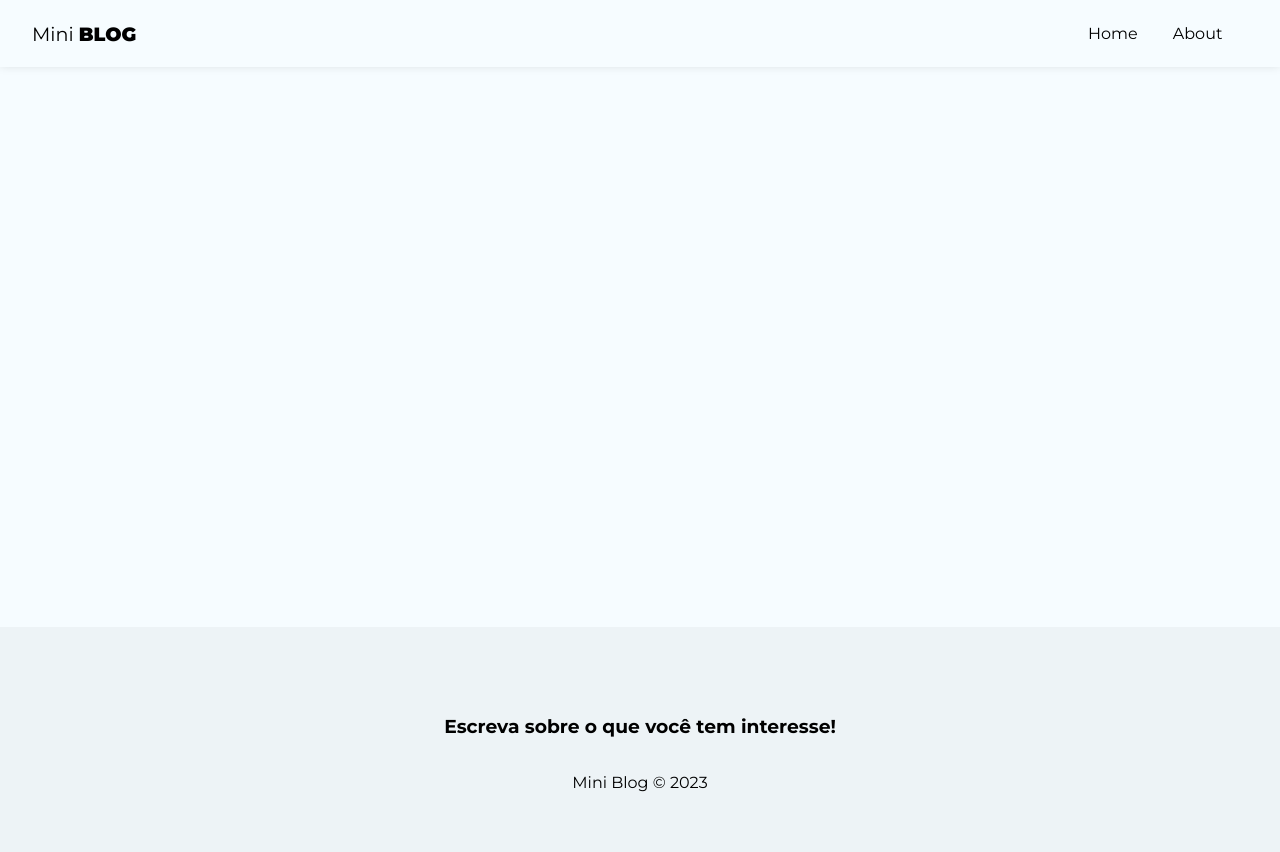
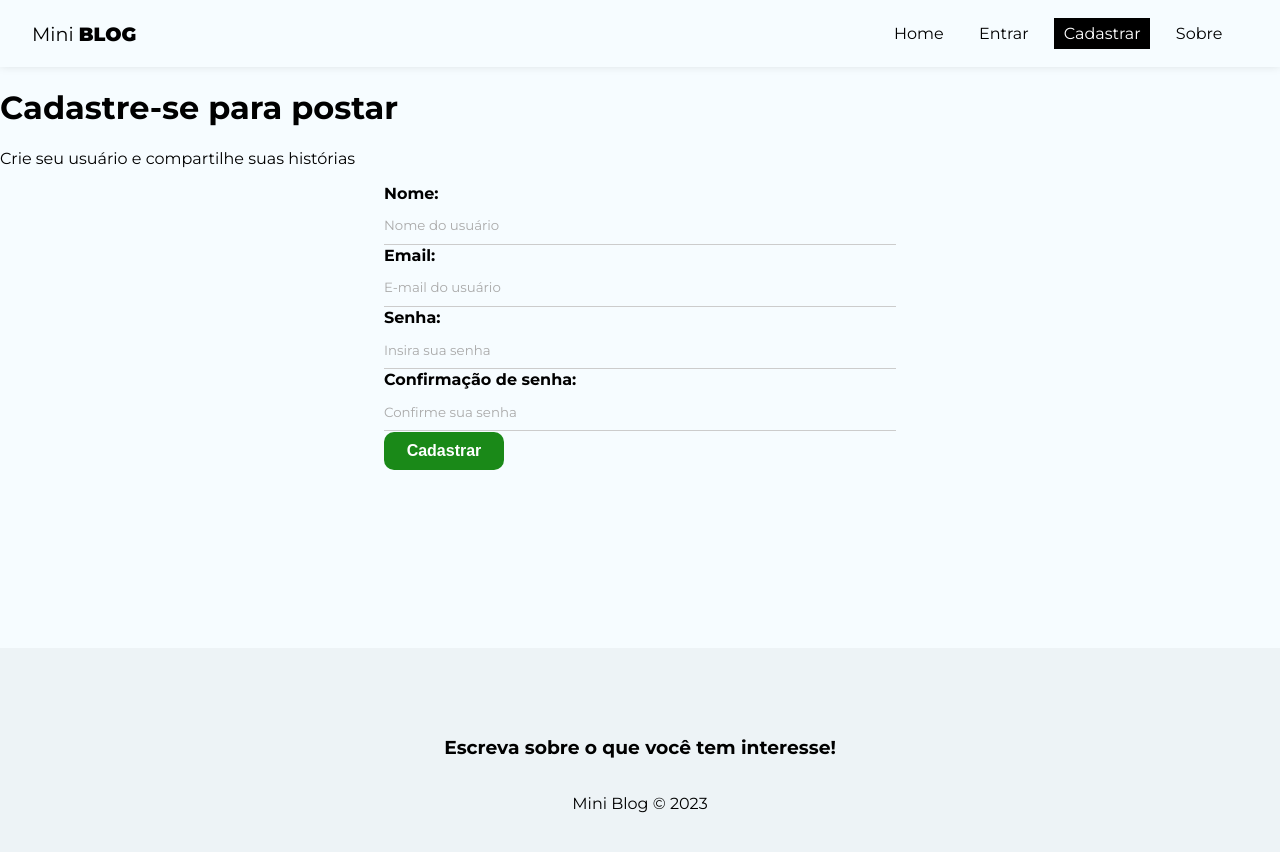
Before and after one commit to gabrielsmm/mini-blog, a React (Create React App) app: page /register in a window 1280 px wide. Shown: the top 852 px of the page. Built offline with nearby package versions, Linux system fonts and the light colour scheme.

Commit message:
Criando e estilizando formulário

```diff
--- a/src/App.js
+++ b/src/App.js
@@ -5,6 +5,8 @@
 import About from './pages/About/About';
 import Navbar from './components/Navbar';
 import Footer from './components/Footer';
+import Login from './pages/Login/Login';
+import Register from './pages/Register/Register';
 
 function App() {
   return (
@@ -15,6 +17,8 @@
           <Routes>
             <Route path="/" element={<Home />} />
             <Route path="/about" element={<About />} />
+            <Route path="/login" element={<Login />} />
+            <Route path="/register" element={<Register />} />
           </Routes>
         </div>
         <Footer />
--- a/src/components/Navbar.js
+++ b/src/components/Navbar.js
@@ -15,8 +15,18 @@
                     </NavLink>
                 </li>
                 <li>
+                    <NavLink to="/login" className={({isActive}) => (isActive ? styles.active : '')}>
+                        Entrar
+                    </NavLink>
+                </li>
+                <li>
+                    <NavLink to="/register" className={({isActive}) => (isActive ? styles.active : '')}>
+                        Cadastrar
+                    </NavLink>
+                </li>
+                <li>
                     <NavLink to="/about" className={({isActive}) => (isActive ? styles.active : '')}>
-                        About
+                        Sobre
                     </NavLink>
                 </li>
             </ul>
--- a/src/index.css
+++ b/src/index.css
@@ -8,6 +8,7 @@
 input::placeholder,
 textarea::placeholder {
     font-family: "Montserrat", sans-serif;
+    color: #aaa;
 }
 
 input:focus,
@@ -32,3 +33,80 @@
 nav button:hover {
     color: #bbb;
 }
+
+/* Formulários */
+form {
+    width: 40%;
+    margin: 0 auto;
+}
+
+label {
+    display: flex;
+    flex-direction: column;
+    margin-bottom: 1px;
+}
+
+label span {
+    margin-bottom: .3em;
+    font-weight: bold;
+    text-align: left;
+}
+
+input, textarea {
+    box-sizing: border-box;
+    border: none;
+    border-bottom: 1px solid #ccc;
+    padding: .8em 0;
+    background-color: transparent;
+}
+
+.btn {
+    background-color: #1a8918;
+    color: #fff;
+    text-align: center;
+    cursor: pointer;
+    border-radius: 10px;
+    width: 120px;
+    font-weight: bold;
+    border: none;
+    padding: 10px 15px;
+    font-size: 1em;
+}
+
+.btn.btn-dark {
+    background-color: #000;
+    border-radius: 0;
+}
+
+.btn.btn-outline {
+    background-color: transparent;
+    border-radius: 0;
+    color: #000;
+    border: 1px solid #000;
+    padding: 7px 30px;
+}
+
+.btn:hover {
+    background-color: #0f730c;
+    color: #fff;
+}
+
+.btn.btn-outline:hover {
+    background-color: #000;
+}
+
+.btn.btn-danger:hover {
+    background-color: #dc3545;
+}
+
+button[disabled] {
+    background-color: #aaa;
+}
+
+.container .error {
+    color: #721c24;
+    background-color: #f8d7da;
+    border: 1px solid #f5c6cb;
+    padding: 5px;
+    border-radius: 5px;
+}
--- /dev/null
+++ b/src/pages/Login/Login.js
@@ -0,0 +1,11 @@
+import styles from "./Login.module.css";
+
+const Login = () => {
+  return (
+    <div>
+        <h2>Login</h2>
+    </div>
+  );
+};
+
+export default Login;
--- /dev/null
+++ b/src/pages/Register/Register.js
@@ -0,0 +1,31 @@
+import styles from "./Register.module.css";
+
+const Register = () => {
+  return (
+    <div>
+        <h1>Cadastre-se para postar</h1>
+        <p>Crie seu usuário e compartilhe suas histórias</p>
+        <form>
+          <label>
+            <span>Nome:</span>
+            <input type="text" name="displayName" placeholder="Nome do usuário" required />
+          </label>
+          <label>
+            <span>Email:</span>
+            <input type="email" name="email" placeholder="E-mail do usuário" required />
+          </label>
+          <label>
+            <span>Senha:</span>
+            <input type="password" name="password" placeholder="Insira sua senha" required />
+          </label>
+          <label>
+            <span>Confirmação de senha:</span>
+            <input type="password" name="confirmPassword" placeholder="Confirme sua senha" required />
+          </label>
+          <button className="btn">Cadastrar</button>
+        </form>
+    </div>
+  );
+};
+
+export default Register;
--- /dev/null
+++ b/src/pages/Register/Register.module.css
@@ -0,0 +1,7 @@
+.register {
+    text-align: center;
+}
+
+.register p {
+    color: #aaa;
+}
```
Also changed, not shown: src/pages/Login/Login.module.css (added).
